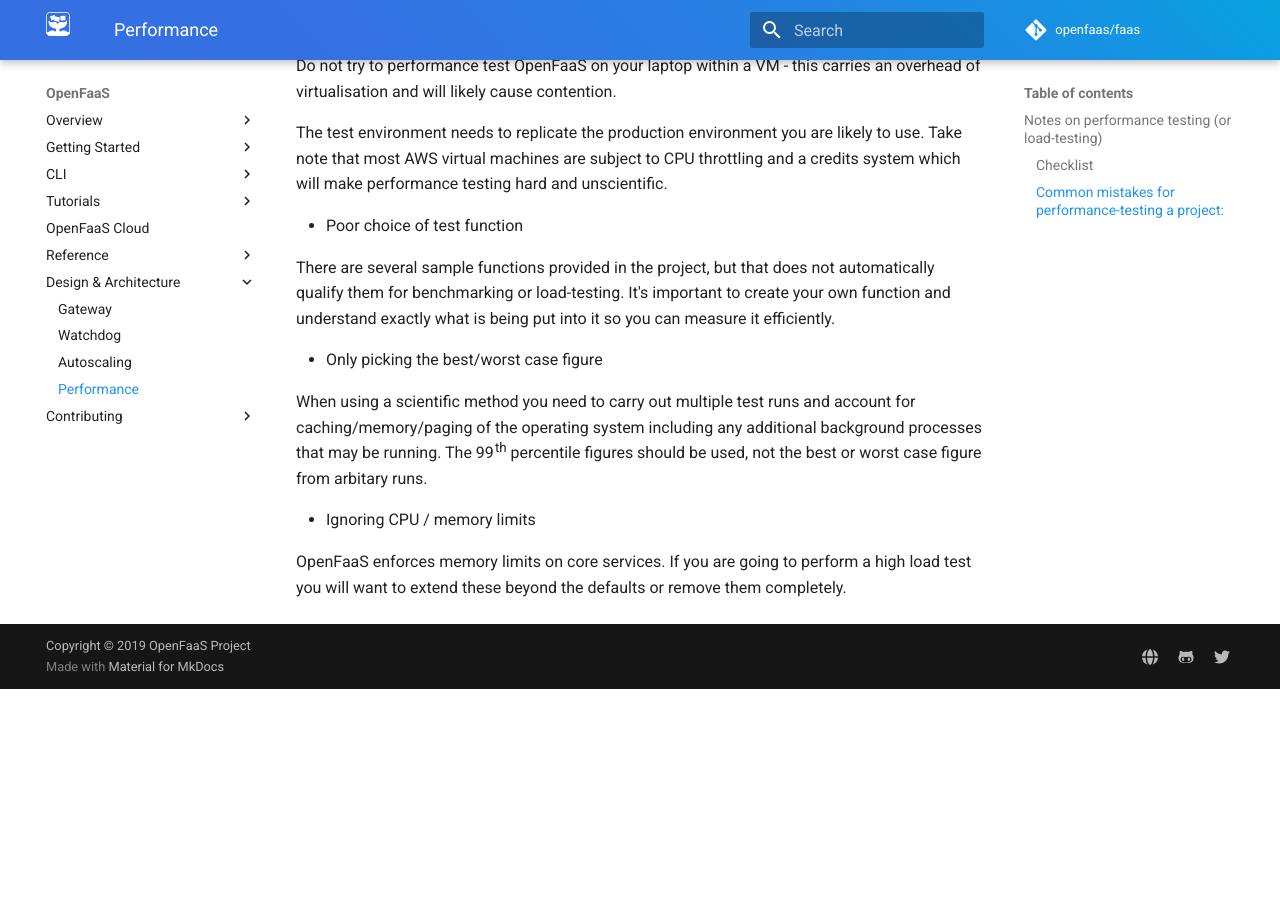
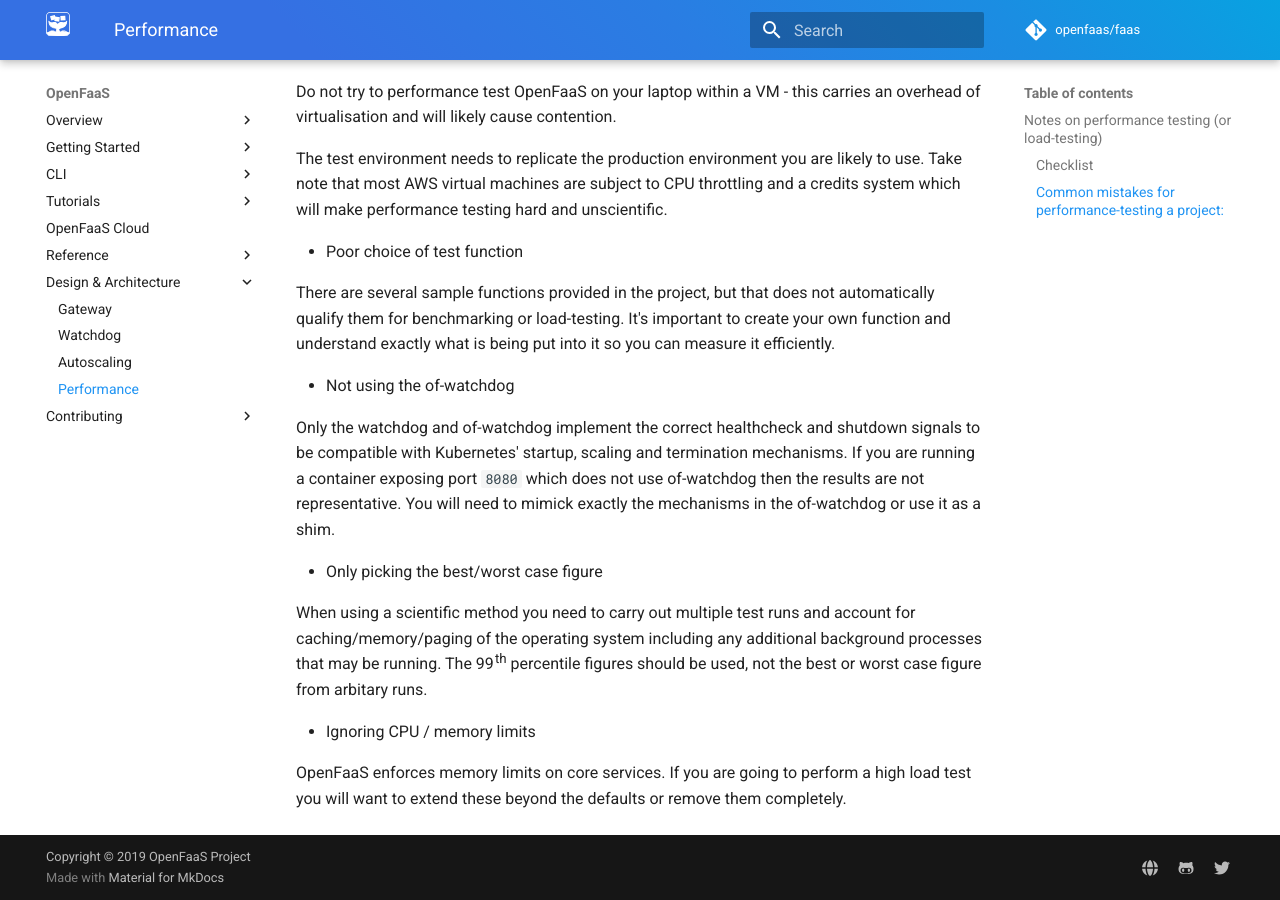
Before and after one commit to openfaas/docs, an MkDocs documentation site: the page built from docs/architecture/performance.md, in a window 1280 px wide and 900 px high, scrolled down 2278 px. Built offline with MkDocs 1.6.1 and Material for MkDocs 9.7.7, drawn with Linux system fonts in a browser that asks for light colours; comment, search, counter and statistics services are not loaded; before the commit the page ends 2967 px from its top, so only the background shows below that; some of the changed text lies outside the part shown.

Commit message:
Add note on of-watchdog
Signed-off-by: Alex Ellis (VMware) <alexellis2@gmail.com>

```diff
--- a/docs/architecture/performance.md
+++ b/docs/architecture/performance.md
@@ -25,7 +25,7 @@ HA:
 Project tuning:
 
 * [ ] I have extended or removed memory limits / quotas for each service and function
-* [ ] I have created my own function using one of the new HTTP templates (see below for a list)
+* [ ] I have created my own function using one of the new HTTP templates and the of-watchdog (see below for a list)
 * [ ] I understand the difference between the original default watchdog which forks one process per request and the new of-watchdog's HTTP mode and I am using that
 * [ ] I have turned off `write_debug` and `read_debug` so that the logs for the function are kept sparse
 * [ ] I am monitoring / collecting logs from the core services and function under test
@@ -72,6 +72,10 @@ The test environment needs to replicate the production environment you are likel
 
 There are several sample functions provided in the project, but that does not automatically qualify them for benchmarking or load-testing. It's important to create your own function and understand exactly what is being put into it so you can measure it efficiently.
 
+* Not using the of-watchdog
+
+Only the watchdog and of-watchdog implement the correct healthcheck and shutdown signals to be compatible with Kubernetes' startup, scaling and termination mechanisms. If you are running a container exposing port `8080` which does not use of-watchdog then the results are not representative. You will need to mimick exactly the mechanisms in the of-watchdog or use it as a shim.
+
 * Only picking the best/worst case figure
 
 When using a scientific method you need to carry out multiple test runs and account for caching/memory/paging of the operating system including any additional background processes that may be running. The 99th percentile figures should be used, not the best or worst case figure from arbitary runs.
```
